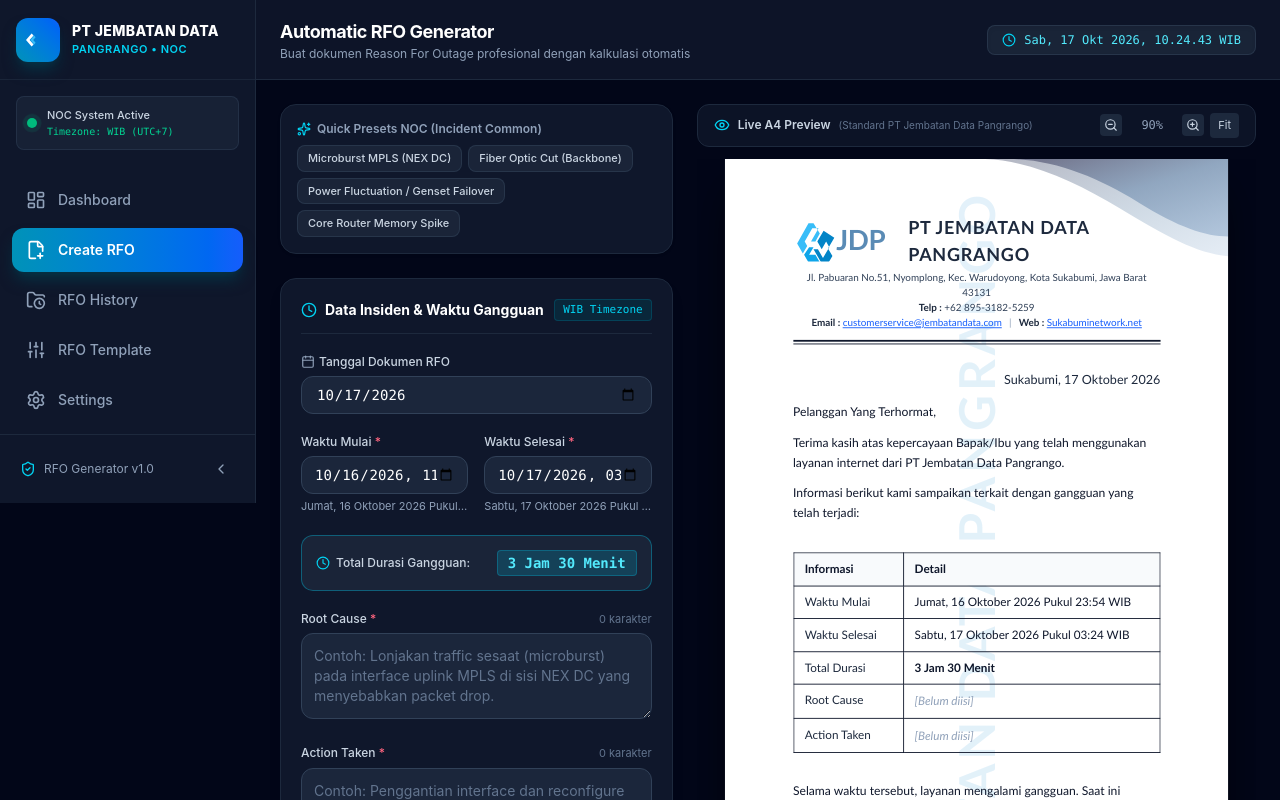
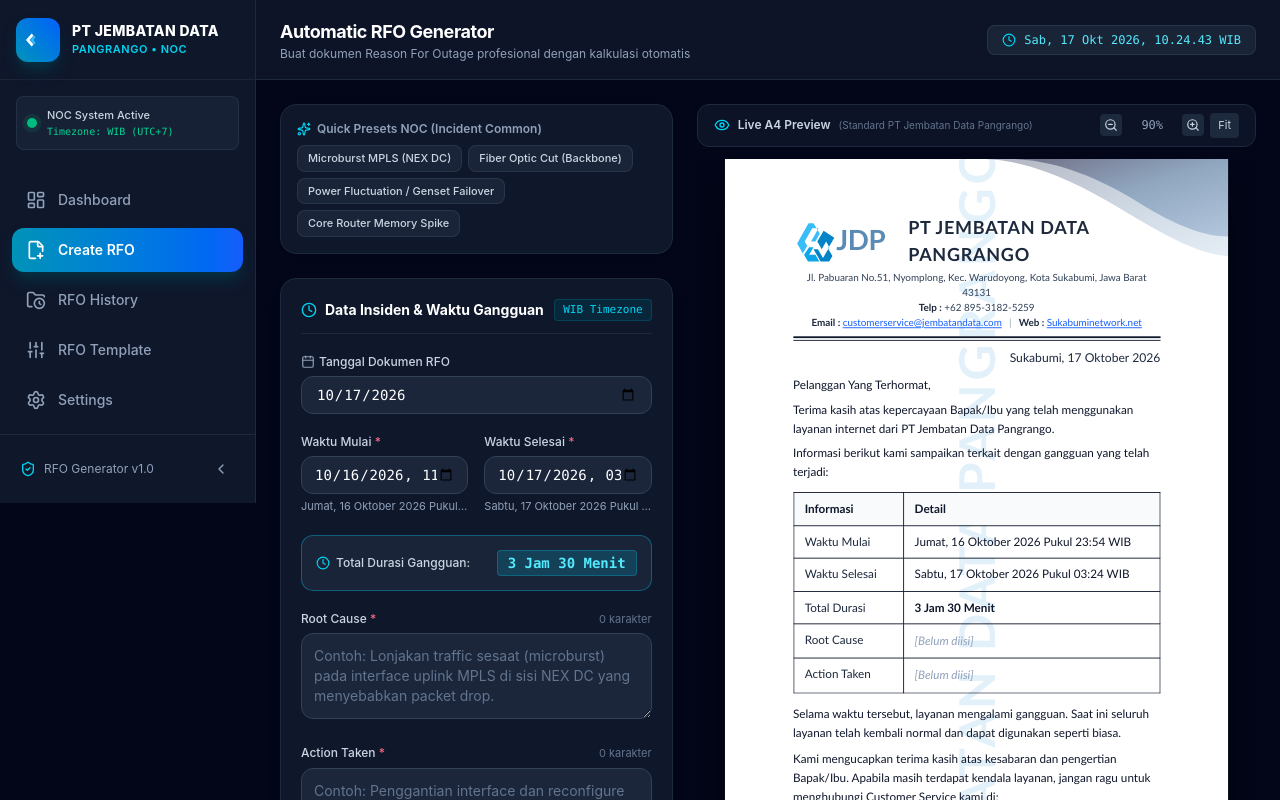
Before and after one commit to YoiMiya04mei/tools-generator, a React (Vite) app: page / in a window 1280 px wide. Both pictures are taken after a click on the button "Create RFO". Built offline with nearby package versions, Linux system fonts and the light colour scheme.

Commit message:
style: tighten document letter spacing and bring date directly below letterhead line

```diff
--- a/src/components/CompanyHeader.tsx
+++ b/src/components/CompanyHeader.tsx
@@ -14,7 +14,7 @@
   // If user uploaded a full letterhead banner image
   if (template.headerImageUrl) {
     return (
-      <div className="company-header w-full pb-2 mb-1 select-none">
+      <div className="company-header w-full pb-0 mb-0 select-none">
         <img
           src={template.headerImageUrl}
           alt="Kop Surat Perusahaan"
@@ -26,7 +26,7 @@
   }
 
   return (
-    <div className="company-header w-full pb-3 select-none">
+    <div className="company-header w-full pb-0 select-none">
       <div className="flex items-center gap-4">
         {/* Company Logo: Custom uploaded or JDP Vector */}
         <div className="flex items-center gap-3 shrink-0">
@@ -116,7 +116,7 @@
       </div>
 
       {/* Official Header Double Divider Bar (Thick line over Thin line) */}
-      <div className="mt-3">
+      <div className="mt-2">
         <div className="w-full h-[2.5px] bg-slate-900"></div>
         <div className="w-full h-[1px] bg-slate-900 mt-[2px]"></div>
       </div>
--- a/src/components/RFOPaperDocument.tsx
+++ b/src/components/RFOPaperDocument.tsx
@@ -151,12 +151,12 @@
         <CompanyHeader template={template} />
 
         {/* 2. Date Right Aligned */}
-        <div className="text-right text-[14px] text-slate-800 my-4">
+        <div className="text-right text-[13.5px] text-slate-800 mt-2 mb-2.5">
           {letterDate}
         </div>
 
       {/* 3. Salutation & Opening Paragraph */}
-      <div className="mb-4 text-[13.5px] leading-relaxed text-slate-900 space-y-3">
+      <div className="mb-3 text-[13px] leading-relaxed text-slate-900 space-y-1.5">
         <p>{template.salutation || 'Pelanggan Yang Terhormat,'}</p>
         <p>
           {template.openingGreeting ||
@@ -169,7 +169,7 @@
       </div>
 
       {/* 4. Table of Outage Information (Exact structure from reference document) */}
-      <div className="my-4 overflow-hidden">
+      <div className="mb-3 overflow-hidden">
         <table className="w-full border-collapse border border-slate-900 text-[13px]">
           <thead>
             <tr className="bg-slate-50">
@@ -235,19 +235,19 @@
       </div>
 
       {/* 5. Follow-up description & Customer Care closing */}
-      <div className="mt-4 text-[13.5px] leading-relaxed text-slate-900 space-y-3">
+      <div className="mb-3 text-[13px] leading-relaxed text-slate-900 space-y-2">
         <p className="whitespace-pre-line">{descriptionText}</p>
 
-        <p className="pt-1">
+        <p>
           {template.closingContact ||
             'Kami mengucapkan terima kasih atas kesabaran dan pengertian Bapak/Ibu. Apabila masih terdapat kendala layanan, jangan ragu untuk menghubungi Customer Service kami di:'}
         </p>
 
-        <p className="font-bold text-slate-900 text-[14px]">
+        <p className="font-bold text-slate-900 text-[13.5px]">
           {template.contactPhone || '+62 895-3182-5259'}
         </p>
 
-        <div className="pt-2 space-y-1">
+        <div className="space-y-0.5">
           {template.closingRemarks.split('\n').map((line, idx) => (
             <p key={idx}>{line}</p>
           ))}
--- a/src/components/SignatureBlock.tsx
+++ b/src/components/SignatureBlock.tsx
@@ -7,8 +7,8 @@
 
 export const SignatureBlock: React.FC<SignatureBlockProps> = ({ template }) => {
   return (
-    <div className="signature-block mt-4 break-inside-avoid">
-      <p className="text-[14px] text-slate-800 mb-1">
+    <div className="signature-block mt-2 break-inside-avoid">
+      <p className="text-[13.5px] text-slate-800 mb-1">
         {template.signOff || 'Hormat Kami,'}
       </p>
 
```
